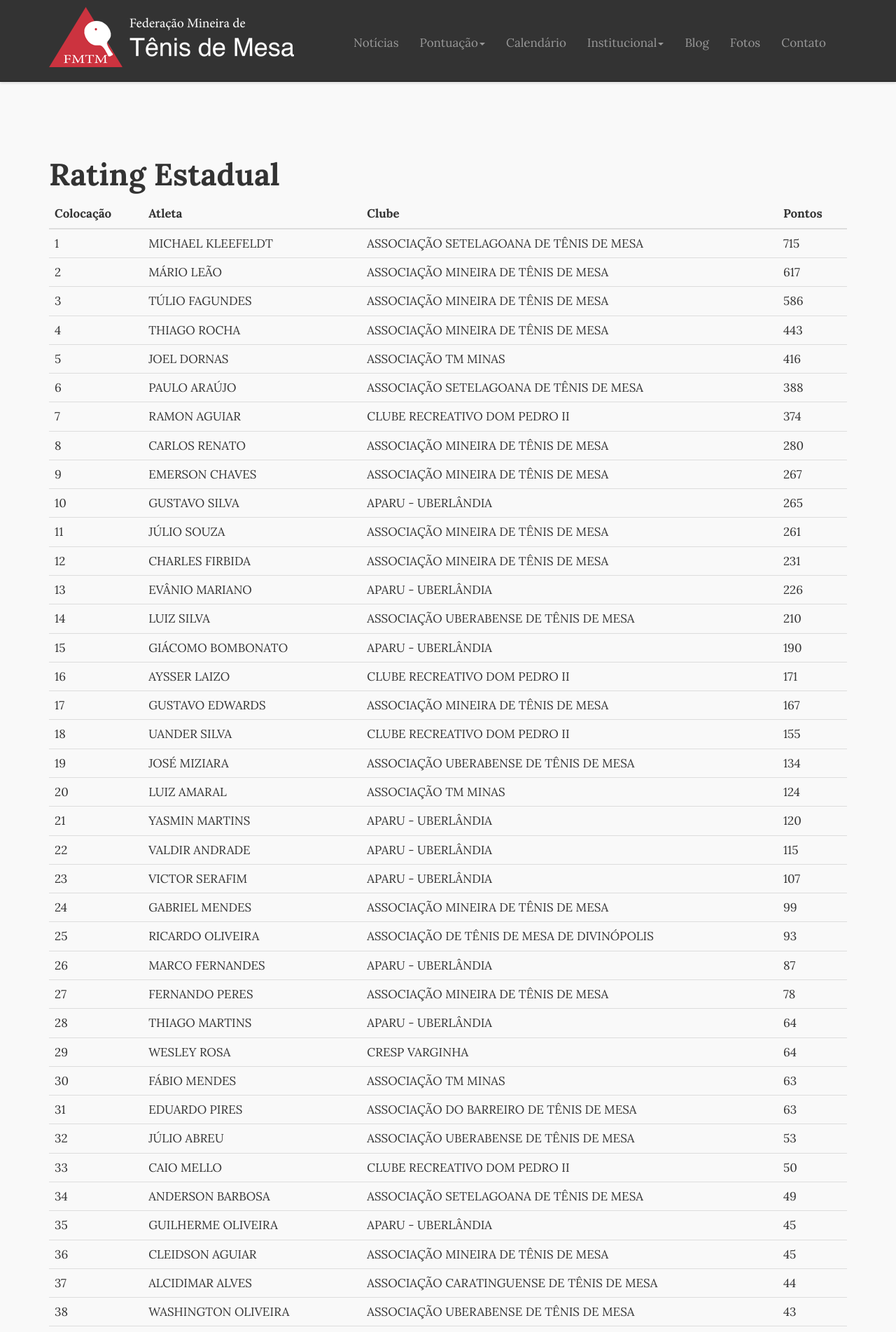
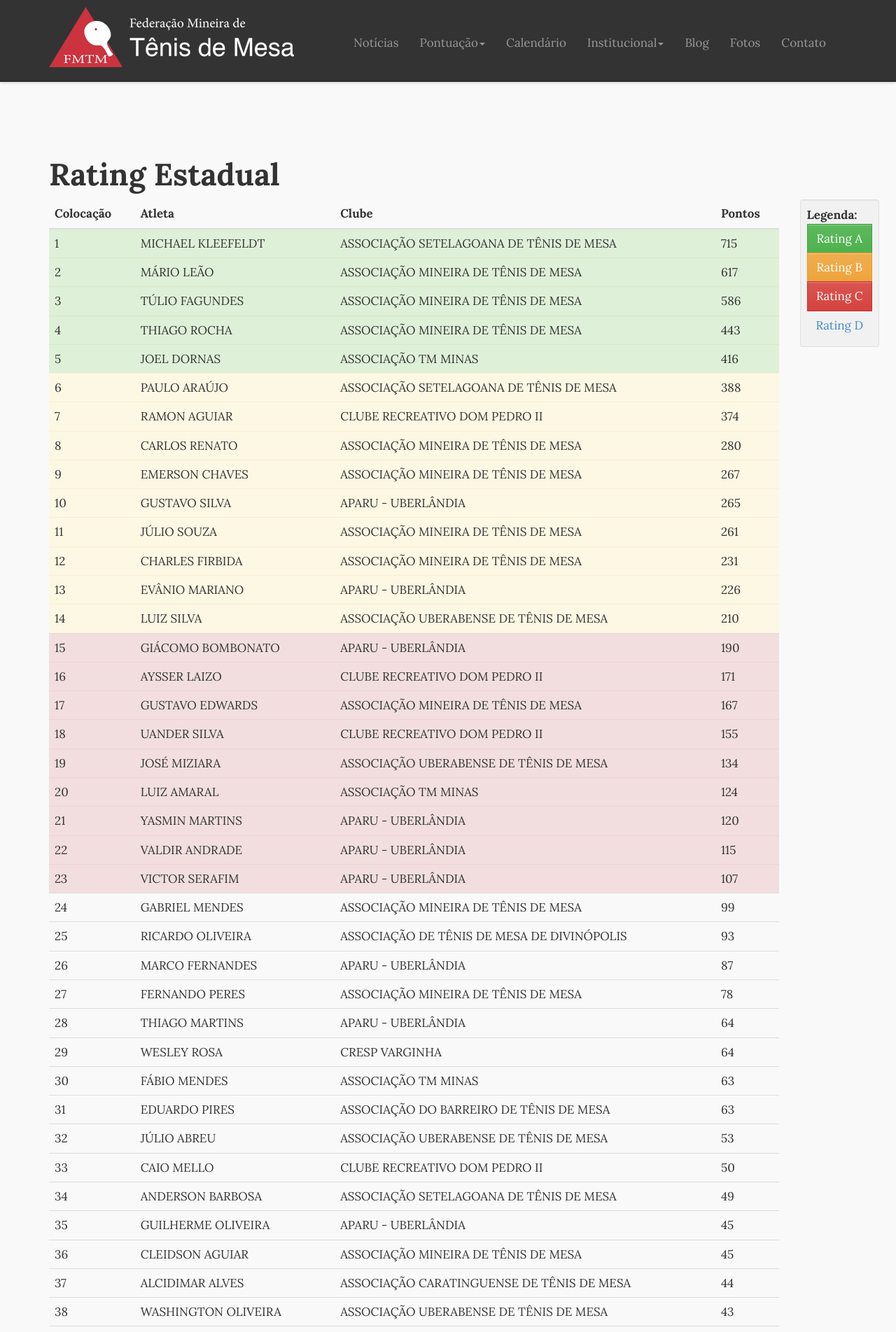
Before and after one commit to thiagokimo/fmtm, a Jekyll site: the page built from rating.html, in a window 1280 px wide. Shown: the top 1904 px of the page at 70% size. Built offline with Jekyll 4.4.1, drawn with Linux system fonts in a browser that asks for light colours; Markdown is read by kramdown in place of the engine named in the settings.

Commit message:
Adding affix in rating page

```diff
--- a/_includes/site/rating.html
+++ b/_includes/site/rating.html
@@ -1,26 +1,26 @@
-<tr><td>1</td><td>MICHAEL KLEEFELDT</td><td>ASSOCIAÇÃO SETELAGOANA DE TÊNIS DE MESA</td><td>715</td></tr>
-<tr><td>2</td><td>MÁRIO LEÃO</td><td>ASSOCIAÇÃO MINEIRA DE TÊNIS DE MESA</td><td>617</td></tr>
-<tr><td>3</td><td>TÚLIO FAGUNDES</td><td>ASSOCIAÇÃO MINEIRA DE TÊNIS DE MESA</td><td>586</td></tr>
-<tr><td>4</td><td>THIAGO ROCHA</td><td>ASSOCIAÇÃO MINEIRA DE TÊNIS DE MESA</td><td>443</td></tr>
-<tr><td>5</td><td>JOEL DORNAS</td><td>ASSOCIAÇÃO TM MINAS</td><td>416</td></tr>
-<tr><td>6</td><td>PAULO ARAÚJO</td><td>ASSOCIAÇÃO SETELAGOANA DE TÊNIS DE MESA</td><td>388</td></tr>
-<tr><td>7</td><td>RAMON AGUIAR</td><td>CLUBE RECREATIVO DOM PEDRO II</td><td>374</td></tr>
-<tr><td>8</td><td>CARLOS RENATO</td><td>ASSOCIAÇÃO MINEIRA DE TÊNIS DE MESA</td><td>280</td></tr>
-<tr><td>9</td><td>EMERSON CHAVES</td><td>ASSOCIAÇÃO MINEIRA DE TÊNIS DE MESA</td><td>267</td></tr>
-<tr><td>10</td><td>GUSTAVO SILVA</td><td>APARU - UBERLÂNDIA</td><td>265</td></tr>
-<tr><td>11</td><td>JÚLIO SOUZA</td><td>ASSOCIAÇÃO MINEIRA DE TÊNIS DE MESA</td><td>261</td></tr>
-<tr><td>12</td><td>CHARLES FIRBIDA</td><td>ASSOCIAÇÃO MINEIRA DE TÊNIS DE MESA</td><td>231</td></tr>
-<tr><td>13</td><td>EVÂNIO MARIANO</td><td>APARU - UBERLÂNDIA</td><td>226</td></tr>
-<tr><td>14</td><td>LUIZ SILVA</td><td>ASSOCIAÇÃO UBERABENSE DE TÊNIS DE MESA</td><td>210</td></tr>
-<tr><td>15</td><td>GIÁCOMO BOMBONATO</td><td>APARU - UBERLÂNDIA</td><td>190</td></tr>
-<tr><td>16</td><td>AYSSER LAIZO</td><td>CLUBE RECREATIVO DOM PEDRO II</td><td>171</td></tr>
-<tr><td>17</td><td>GUSTAVO EDWARDS</td><td>ASSOCIAÇÃO MINEIRA DE TÊNIS DE MESA</td><td>167</td></tr>
-<tr><td>18</td><td>UANDER SILVA</td><td>CLUBE RECREATIVO DOM PEDRO II</td><td>155</td></tr>
-<tr><td>19</td><td>JOSÉ MIZIARA</td><td>ASSOCIAÇÃO UBERABENSE DE TÊNIS DE MESA</td><td>134</td></tr>
-<tr><td>20</td><td>LUIZ AMARAL</td><td>ASSOCIAÇÃO TM MINAS</td><td>124</td></tr>
-<tr><td>21</td><td>YASMIN MARTINS</td><td>APARU - UBERLÂNDIA</td><td>120</td></tr>
-<tr><td>22</td><td>VALDIR ANDRADE</td><td>APARU - UBERLÂNDIA</td><td>115</td></tr>
-<tr><td>23</td><td>VICTOR SERAFIM</td><td>APARU - UBERLÂNDIA</td><td>107</td></tr>
+<tr class="success"><td>1</td><td>MICHAEL KLEEFELDT</td><td>ASSOCIAÇÃO SETELAGOANA DE TÊNIS DE MESA</td><td>715</td></tr>
+<tr class="success"><td>2</td><td>MÁRIO LEÃO</td><td>ASSOCIAÇÃO MINEIRA DE TÊNIS DE MESA</td><td>617</td></tr>
+<tr class="success"><td>3</td><td>TÚLIO FAGUNDES</td><td>ASSOCIAÇÃO MINEIRA DE TÊNIS DE MESA</td><td>586</td></tr>
+<tr class="success"><td>4</td><td>THIAGO ROCHA</td><td>ASSOCIAÇÃO MINEIRA DE TÊNIS DE MESA</td><td>443</td></tr>
+<tr class="success"><td>5</td><td>JOEL DORNAS</td><td>ASSOCIAÇÃO TM MINAS</td><td>416</td></tr>
+<tr class="warning"><td>6</td><td>PAULO ARAÚJO</td><td>ASSOCIAÇÃO SETELAGOANA DE TÊNIS DE MESA</td><td>388</td></tr>
+<tr class="warning"><td>7</td><td>RAMON AGUIAR</td><td>CLUBE RECREATIVO DOM PEDRO II</td><td>374</td></tr>
+<tr class="warning"><td>8</td><td>CARLOS RENATO</td><td>ASSOCIAÇÃO MINEIRA DE TÊNIS DE MESA</td><td>280</td></tr>
+<tr class="warning"><td>9</td><td>EMERSON CHAVES</td><td>ASSOCIAÇÃO MINEIRA DE TÊNIS DE MESA</td><td>267</td></tr>
+<tr class="warning"><td>10</td><td>GUSTAVO SILVA</td><td>APARU - UBERLÂNDIA</td><td>265</td></tr>
+<tr class="warning"><td>11</td><td>JÚLIO SOUZA</td><td>ASSOCIAÇÃO MINEIRA DE TÊNIS DE MESA</td><td>261</td></tr>
+<tr class="warning"><td>12</td><td>CHARLES FIRBIDA</td><td>ASSOCIAÇÃO MINEIRA DE TÊNIS DE MESA</td><td>231</td></tr>
+<tr class="warning"><td>13</td><td>EVÂNIO MARIANO</td><td>APARU - UBERLÂNDIA</td><td>226</td></tr>
+<tr class="warning"><td>14</td><td>LUIZ SILVA</td><td>ASSOCIAÇÃO UBERABENSE DE TÊNIS DE MESA</td><td>210</td></tr>
+<tr class="danger"><td>15</td><td>GIÁCOMO BOMBONATO</td><td>APARU - UBERLÂNDIA</td><td>190</td></tr>
+<tr class="danger"><td>16</td><td>AYSSER LAIZO</td><td>CLUBE RECREATIVO DOM PEDRO II</td><td>171</td></tr>
+<tr class="danger"><td>17</td><td>GUSTAVO EDWARDS</td><td>ASSOCIAÇÃO MINEIRA DE TÊNIS DE MESA</td><td>167</td></tr>
+<tr class="danger"><td>18</td><td>UANDER SILVA</td><td>CLUBE RECREATIVO DOM PEDRO II</td><td>155</td></tr>
+<tr class="danger"><td>19</td><td>JOSÉ MIZIARA</td><td>ASSOCIAÇÃO UBERABENSE DE TÊNIS DE MESA</td><td>134</td></tr>
+<tr class="danger"><td>20</td><td>LUIZ AMARAL</td><td>ASSOCIAÇÃO TM MINAS</td><td>124</td></tr>
+<tr class="danger"><td>21</td><td>YASMIN MARTINS</td><td>APARU - UBERLÂNDIA</td><td>120</td></tr>
+<tr class="danger"><td>22</td><td>VALDIR ANDRADE</td><td>APARU - UBERLÂNDIA</td><td>115</td></tr>
+<tr class="danger"><td>23</td><td>VICTOR SERAFIM</td><td>APARU - UBERLÂNDIA</td><td>107</td></tr>
 <tr><td>24</td><td>GABRIEL MENDES</td><td>ASSOCIAÇÃO MINEIRA DE TÊNIS DE MESA</td><td>99</td></tr>
 <tr><td>25</td><td>RICARDO OLIVEIRA</td><td>ASSOCIAÇÃO DE TÊNIS DE MESA DE DIVINÓPOLIS</td><td>93</td></tr>
 <tr><td>26</td><td>MARCO FERNANDES</td><td>APARU - UBERLÂNDIA</td><td>87</td></tr>
--- a/rating.html
+++ b/rating.html
@@ -5,6 +5,8 @@
 
 <h1>Rating Estadual</h1>
 
+<div class="row">
+  <div class="col-md-11">
     <table class="table table-hover">
        <thead>
         <th>Colocação</th><th>Atleta</th><th>Clube</th><th>Pontos</th>
@@ -13,3 +15,14 @@
         {% include site/rating.html %}
       </tbody>
     </table>
+  </div>
+  <div class="col-md-1">
+    <div class="btn-group-vertical well well-sm" data-spy="affix">
+      <span><strong>Legenda:</strong></span>
+      <a class="btn btn-success">Rating A</a>
+      <a class="btn btn-warning">Rating B</a>
+      <a class="btn btn-danger">Rating C</a>
+      <a class="btn">Rating D</a>
+    </div>
+  </div>
+</div>
```
Lines whose indentation alone changed are shown as unchanged.
